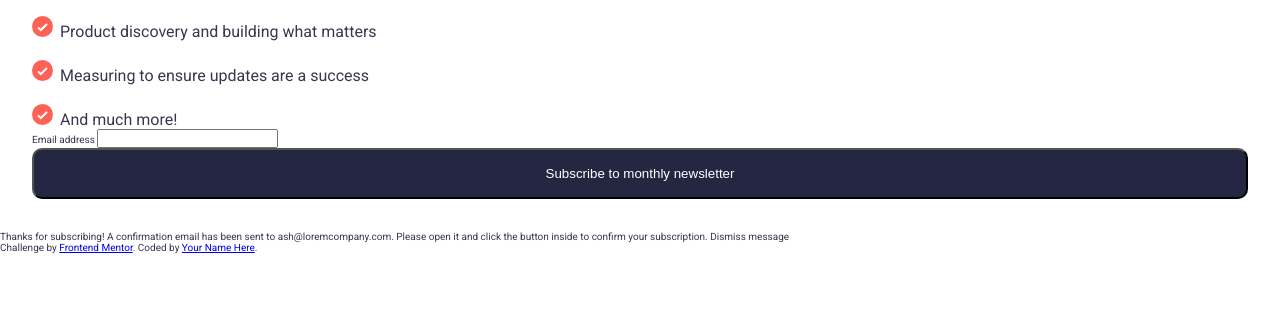
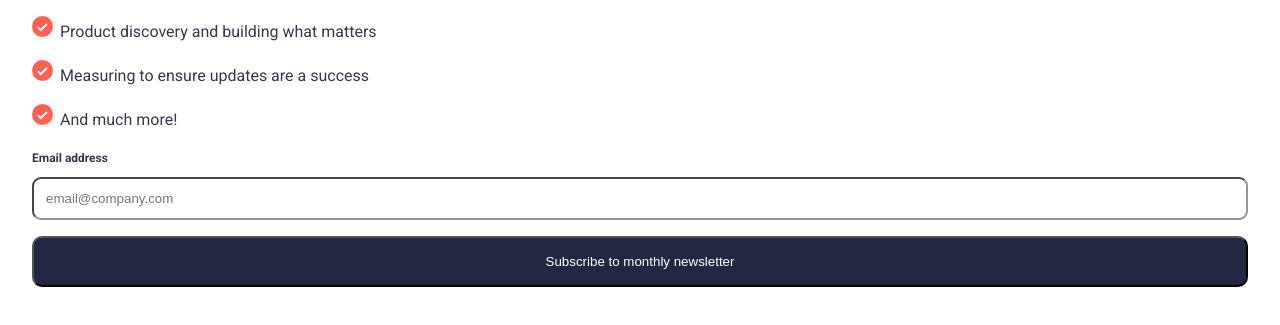
Before and after one commit to MatthewPCope/Newsletter_Signup, a plain HTML site: page index.html in a window 1280 px wide. Shown: the part 345-670 px from the top of the page. Drawn offline with Linux system fonts and the light colour scheme.

Commit message:
button styling

```diff
--- a/index.html
+++ b/index.html
@@ -27,10 +27,11 @@
           </ul>
         </div>
         <div class="form">
-          <form action="">
-            <label for="">Email address
-              <input type="email" required>
-            </label>
+          <form action="" class="form">
+            <div>
+              <label for="">Email address</label>
+              <input type="email" placeholder="email@company.com" required>
+            </div>
             <button class="btn">Subscribe to monthly newsletter</button>
           </form>
         </div>
@@ -47,18 +48,15 @@
 
 
 
-  Thanks for subscribing!
+  <!-- Thanks for subscribing!
 
   A confirmation email has been sent to ash@loremcompany.com.
   Please open it and click the button inside to confirm your subscription.
 
-  Dismiss message
+  Dismiss message -->
 
   <!-- Success message end -->
 
-  <div class="attribution">
-    Challenge by <a href="https://www.frontendmentor.io?ref=challenge" target="_blank">Frontend Mentor</a>.
-    Coded by <a href="#">Your Name Here</a>.
-  </div>
+
 </body>
 </html>
--- a/style.css
+++ b/style.css
@@ -64,3 +64,17 @@ ul{
     width: 100%;
     border-radius: 10px;
 }
+.form label{
+    display: block;
+    font-size: 1.2rem;
+    font-weight: 600;
+    margin-bottom: 1.2rem;
+    margin-top: 1.8em;
+}
+.form input{
+    width: 100%;
+    padding: 1.2rem;
+    margin-bottom: 1.6rem;
+    border-radius: 9px;
+    border-color: var(--color-grey);
+}
```
